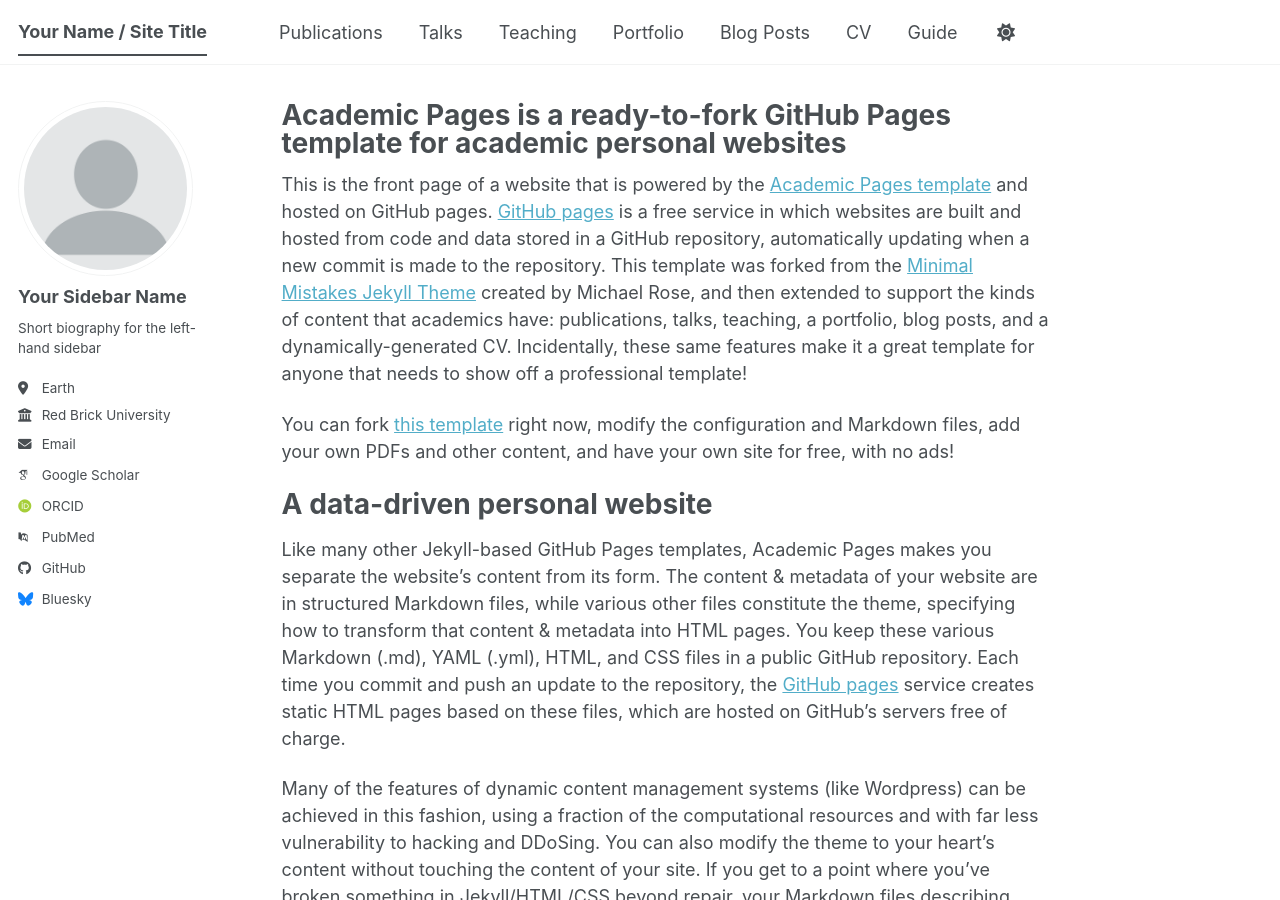
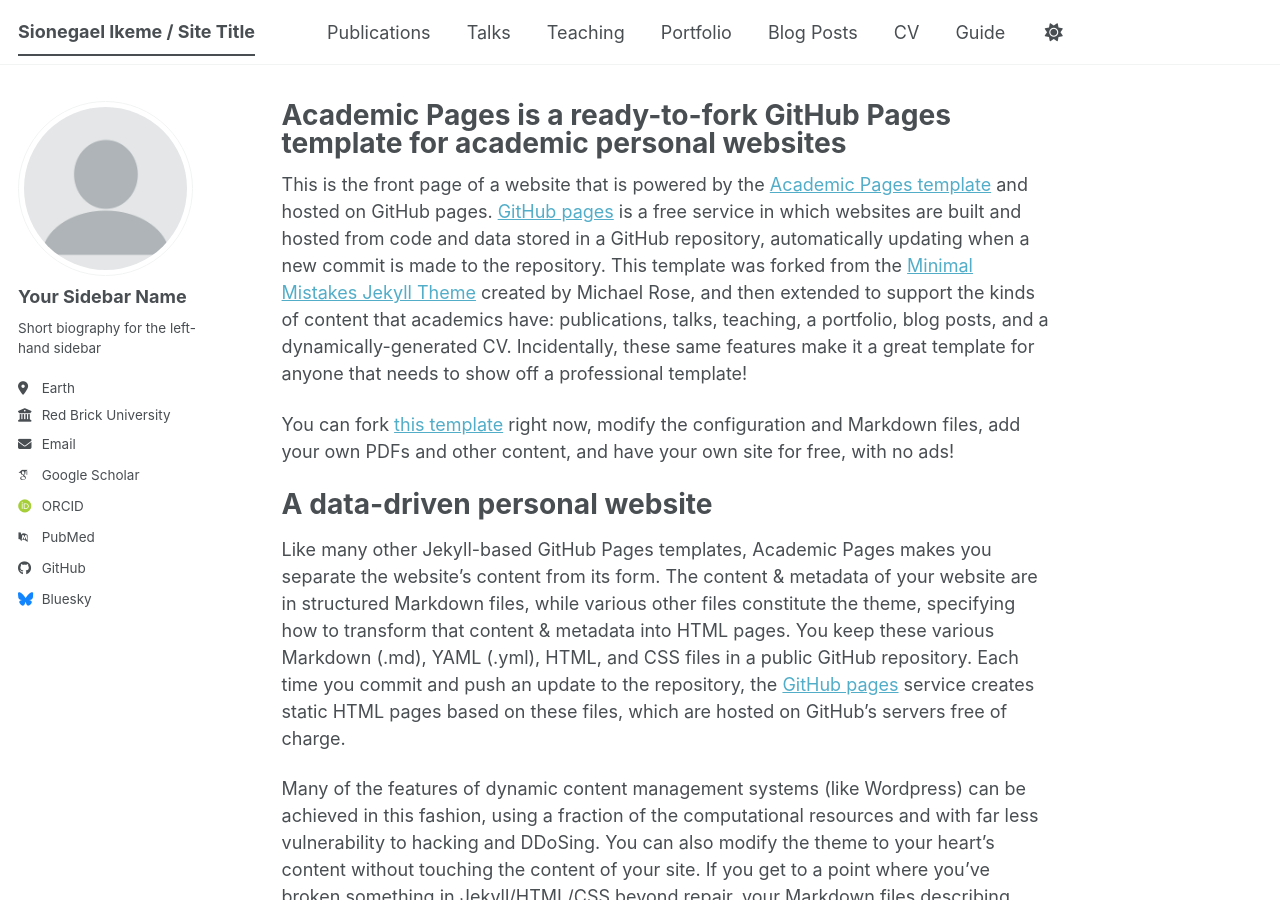
Before and after one commit to sikeme10/sikeme10.github.io, a Jekyll site: the page built from _pages/about.md, in a window 1280 px wide and 900 px high. Built offline with Jekyll 4.4.1, drawn with Linux system fonts in a browser that asks for light colours; some web fonts are replaced; a script bundle is joined from its source files by our own code; library files that are not in the unit come from our copies.

Commit message:
Change site title to 'Sionegael Ikeme / Site Title'
Updated site title in configuration file.

```diff
--- a/_config.yml
+++ b/_config.yml
@@ -9,7 +9,7 @@
 # Basic Site Settings
 locale                   : "en-US"
 site_theme               : "default" # The available themes options are "default", "air", "sunrise", "mint", "dirt" and "contrast"
-title                    : "Your Name / Site Title"
+title                    : "Sionegael Ikeme / Site Title"
 title_separator          : "-"
 name                     : &name "Your Name"
 description              : &description "Your Name's academic portfolio"   # Update this with a general description of your site, this is the default if not overridden by a page
```
